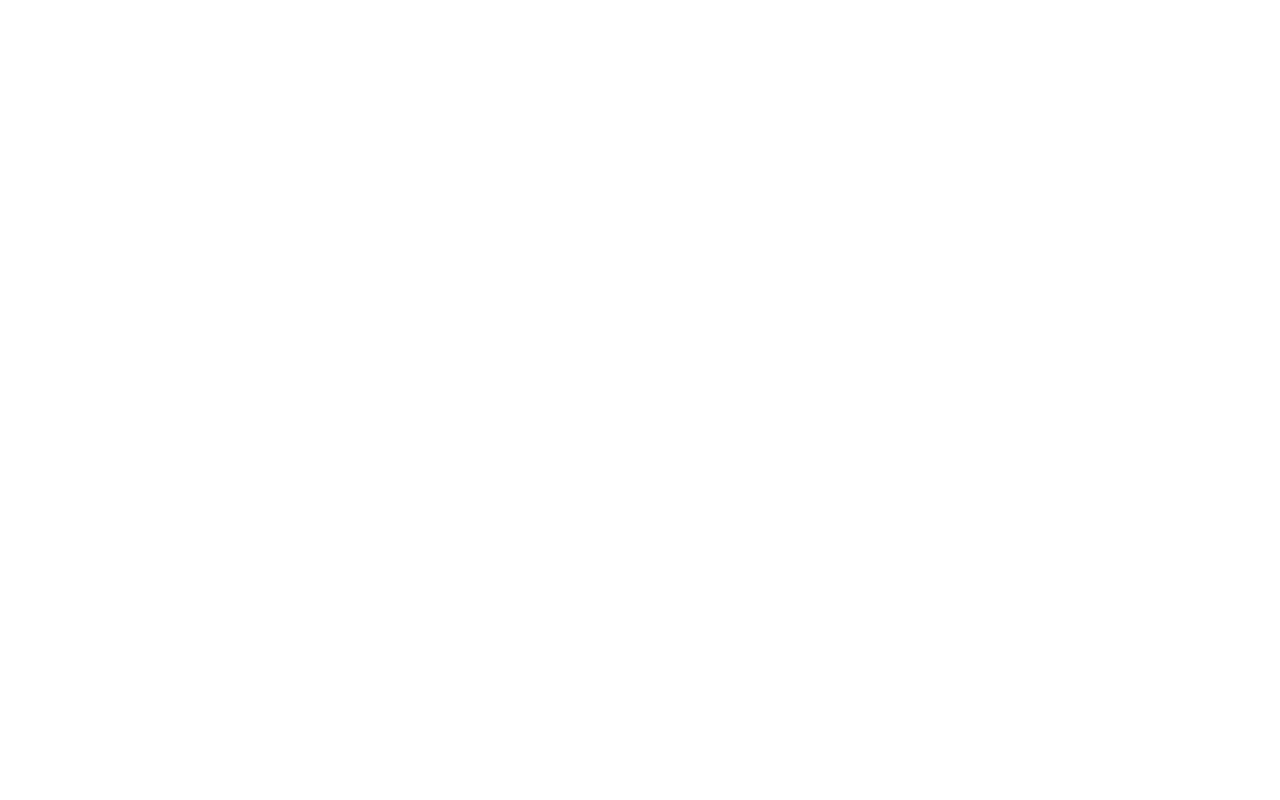
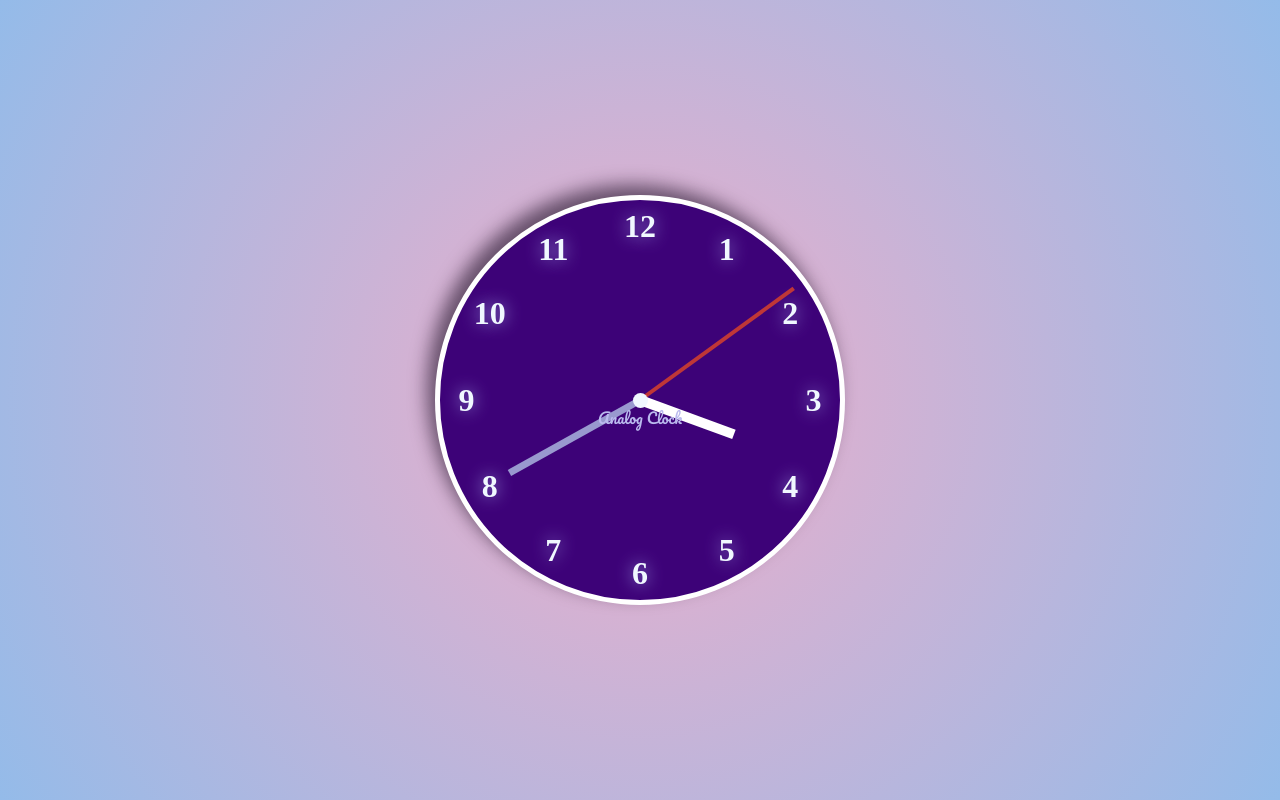
Before and after one commit to snimanv/Analog-clock, a plain HTML site: page index.html in a window 1280 px wide. Drawn offline with Linux system fonts and the light colour scheme.

Commit message:
Final look of this project

```diff
--- a/index.html
+++ b/index.html
@@ -4,8 +4,52 @@
     <meta charset="UTF-8">
     <meta name="viewport" content="width=device-width, initial-scale=1.0">
     <title>Analog clock</title>
+    <link rel="preconnect" href="https://fonts.googleapis.com">
+    <link rel="preconnect" href="https://fonts.gstatic.com" crossorigin>
+    <link href="https://fonts.googleapis.com/css2?family=Pacifico&display=swap" rel="stylesheet">
+    <link rel="stylesheet" href="style.css">
 </head>
 <body>
+    <div class="clock__container">
+        <div class="clock">
+            <!--CLOCK NUMBERS-->
+            <div class="number" style="--num:1"><b>1</b></div>
+            <div class="number" style="--num:2"><b>2</b></div>
+            <div class="number" style="--num:3"><b>3</b></div>
+            <div class="number" style="--num:4"><b>4</b></div>
+            <div class="number" style="--num:5"><b>5</b></div>
+            <div class="number" style="--num:6"><b>6</b></div>
+            <div class="number" style="--num:7"><b>7</b></div>
+            <div class="number" style="--num:8"><b>8</b></div>
+            <div class="number" style="--num:9"><b>9</b></div>
+            <div class="number" style="--num:10"><b>10</b></div>
+            <div class="number" style="--num:11"><b>11</b></div>
+            <div class="number" style="--num:12"><b>12</b></div>
 
+            <div class="line" style="--i:1"></div>
+            <div class="line" style="--i:2"></div>
+            <div class="line" style="--i:3"></div>
+            <div class="line" style="--i:4"></div>
+            <div class="line" style="--i:5"></div>
+            <div class="line" style="--i:6"></div>
+            <div class="line" style="--i:7"></div>
+            <div class="line" style="--i:8"></div>
+            <div class="line" style="--i:9"></div>
+            <div class="line" style="--i:10"></div>
+            <div class="line" style="--i:11"></div>
+            <div class="line" style="--i:12"></div>
+
+            <!--CLOCK HANDS-->
+            <div class="hands hour__hand"></div>
+            <div class="hands minute__hand"></div>
+            <div class="hands sec__hand"></div>
+            <div class="center__dot"></div>
+
+            <!--GIVE TEXT-->
+            <div class="clock__text">Analog Clock</div>
+        </div>
+    </div>
+
+    <script src="script.js"></script>
 </body>
 </html>
--- a/script.js
+++ b/script.js
@@ -0,0 +1,23 @@
+var hourHand = document.querySelector(".hour__hand");
+var minHand = document.querySelector(".minute__hand");
+var secHand = document.querySelector(".sec__hand");
+
+function clock() {
+    var date = new Date();
+    var seconds = date.getSeconds() / 60;
+    var mins = (seconds + date.getMinutes()) / 60;
+    var hour = (mins + date.getHours()) / 12;
+
+    rotateClockHand(secHand, seconds);
+    rotateClockHand(minHand, mins);
+    rotateClockHand(hourHand, hour);
+}
+
+function rotateClockHand(hand, rotation) {
+    hand.style.setProperty ('--rotate', rotation * 360);
+
+    let sound = new Audio('clock-ticking.mp3');
+    sound.play();
+}
+
+setInterval(clock, 1000);
--- a/style.css
+++ b/style.css
@@ -0,0 +1,107 @@
+* {
+    margin: 0;
+    padding: 0;
+}
+
+body {
+    height: 100vh;
+    width: 100%;
+    background: rgb(238,174,202);
+    background: radial-gradient(circle, rgba(238,174,202,1) 0%, rgba(148,187,233,1) 100%);
+    display: flex;
+    position: relative;
+    justify-content: center;
+    align-items: center;
+}
+
+/* CLOCK */
+
+.clock {
+    height: 400px;
+    width: 400px;
+    background-color: rgb(61, 2, 120);
+    border-radius: 50%;
+    display: flex;
+    justify-content: center;
+    align-items: center;
+    position: relative;
+    color: aliceblue;
+    font-size: 2rem;
+    box-shadow: -8px -10px 18px rgb(26, 13, 36, 0.6);
+    border: 5px solid white;
+}
+
+/* CLOCK NUMBERS */
+
+.number {
+    position: absolute;
+    text-align: center;
+    transform: rotate(calc(30deg * var(--num)));
+    inset: 8px;
+    text-shadow: 0px 0px 17px rgb(154, 151, 223);
+}
+
+.number b {
+    transform: rotate(calc(-30deg * var(--num)));
+    display: inline-block;
+}
+
+/* CLOCK LINE */
+
+.line {
+    height: 10px;
+    width: 12px;
+    text-align: center;
+    color: gray;
+    position: absolute;
+    transform: rotate(calc(30deg * var(--i)));
+    inset: 30px;
+}
+
+
+ /* CLOCK CENTER DOT */
+
+.center__dot {
+    background-color: aliceblue;
+    height: 15px;
+    width: 15px;
+    border-radius: 50%;
+    position: absolute;
+}
+
+/* CLOCK HANDS */
+
+.hands {
+    --rotate: 0;
+    position: absolute;
+    bottom: 50%;
+    transform: rotate(calc(var(--rotate) * 1deg));
+    transform-origin: bottom;
+}
+
+.hour__hand {
+    height: 100px;
+    width: 10px;
+    background-color: white;
+
+}
+
+.minute__hand {
+    height: 150px;
+    width: 7px;
+    background-color: rgb(153, 153, 207);
+}
+
+.sec__hand {
+    height: 190px;
+    width: 4px;
+    background-color: rgb(191, 55, 55);
+}
+
+.clock__text {
+    font-family: 'Pacifico', cursive;
+    position: absolute;
+    color: rgb(186, 186, 238);
+    margin-top: 35px;
+    font-size: 15px;
+}
```
Also changed, not shown: 1 other file.
